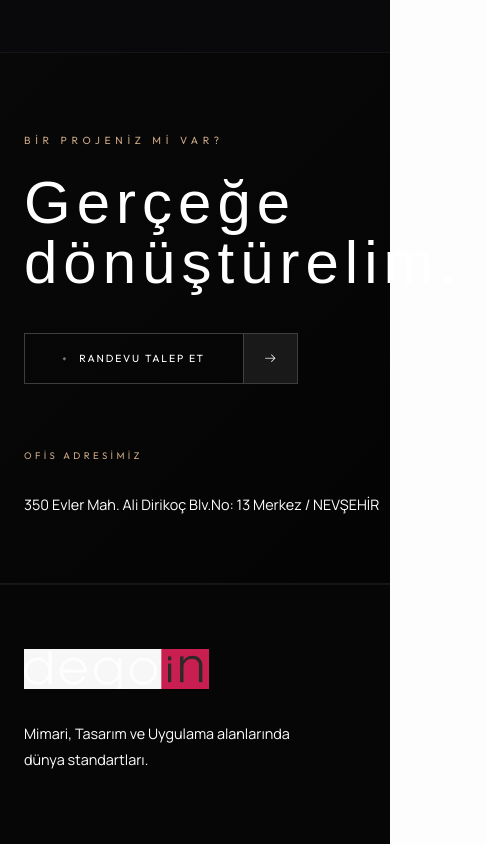
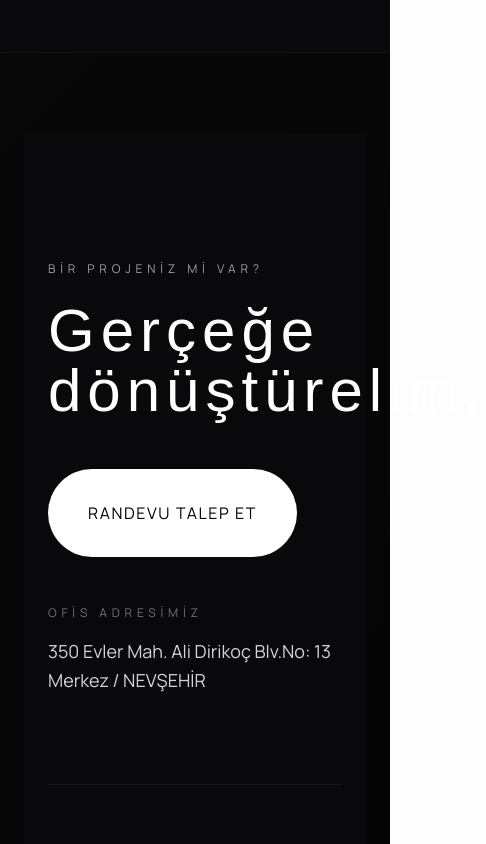
Before and after one commit to deqoin-website/Deqoin-new, a Next.js app: page / in a window 390 px wide. Shown: the part 6440-7284 px from the top of the page, 486 px wide, since content can reach past the window. Built offline with nearby package versions, Linux system fonts and the light colour scheme; no server answers; the database is empty; a web font is replaced by a local one.

Commit message:
Rework footer CTA layout

```diff
--- a/components/Footer.tsx
+++ b/components/Footer.tsx
@@ -72,32 +72,37 @@ export default function Footer() {
     <footer className={`site-footer ${pathname === "/" ? "homepage-footer-snap" : ""}`.trim()}>
       {/* ── TOP STRIP ── */}
       <div className="footer-top">
-        <div className="footer-top-inner">
-          <div className="footer-cta-block">
-            <span className="footer-cta-label">BİR PROJENİZ Mİ VAR?</span>
+        <div className="relative w-full min-h-[70vh] bg-zinc-950 pt-32 pb-16 px-6 md:px-16 flex flex-col justify-center z-10">
+          <div className="max-w-[1600px] mx-auto w-full grid grid-cols-1 lg:grid-cols-12 gap-12 items-end border-b border-zinc-800/50 pb-20 mb-10">
+            <div className="lg:col-span-8 flex flex-col items-start gap-6">
+              <p className="text-xs md:text-sm tracking-[0.4em] text-zinc-400 uppercase">
+                BİR PROJENİZ Mİ VAR?
+              </p>
+
               <h2
-              className="text-6xl md:text-8xl lg:text-[9rem] font-thin text-white tracking-widest leading-none mb-10"
+                className="text-6xl md:text-8xl lg:text-[10rem] font-thin text-white tracking-widest leading-none"
                 style={{ fontFamily: 'Smooch Sans, sans-serif' }}
               >
                 Gerçeğe dönüştürelim.
               </h2>
+
               <button
                 type="button"
-              className="footer-cta-btn hero-cta bg-white text-black hover:bg-zinc-200 rounded-full px-10 py-8 text-sm md:text-base tracking-widest uppercase transition-all duration-300"
+                className="bg-white text-black hover:bg-zinc-200 rounded-full px-10 py-8 mt-6 text-sm md:text-base tracking-widest uppercase transition-all duration-300"
                 onClick={() => setIsConsultationOpen(true)}
               >
-              <span className="hero-cta-text">RANDEVU TALEP ET</span>
-              <div className="hero-cta-circle">
-                <span className="material-symbols-outlined">arrow_right_alt</span>
-              </div>
+                RANDEVU TALEP ET
               </button>
             </div>
 
-          <div className="footer-address-block">
-            <span className="footer-nav-label">Ofis Adresimiz</span>
-            <address className="footer-address" style={{ whiteSpace: 'pre-wrap' }}>
+            <div className="lg:col-span-4 flex flex-col lg:items-end text-left lg:text-right gap-4 pb-2">
+              <p className="text-xs md:text-sm tracking-[0.4em] text-zinc-500 uppercase">
+                OFİS ADRESİMİZ
+              </p>
+              <p className="text-zinc-300 font-light leading-relaxed max-w-sm text-lg">
                 {address}
-            </address>
+              </p>
+            </div>
           </div>
         </div>
       </div>
```
Lines whose indentation alone changed are shown as unchanged.
